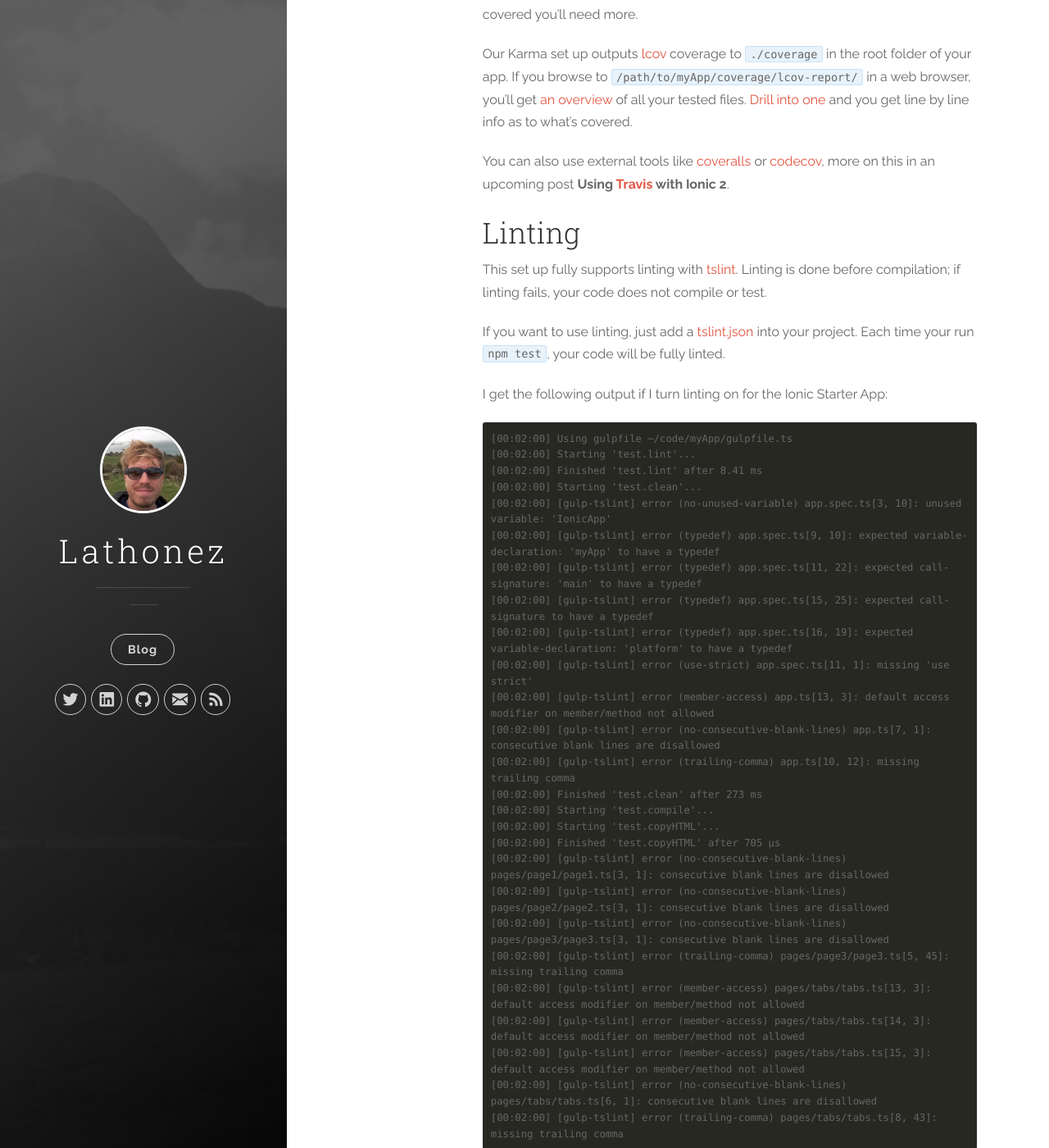
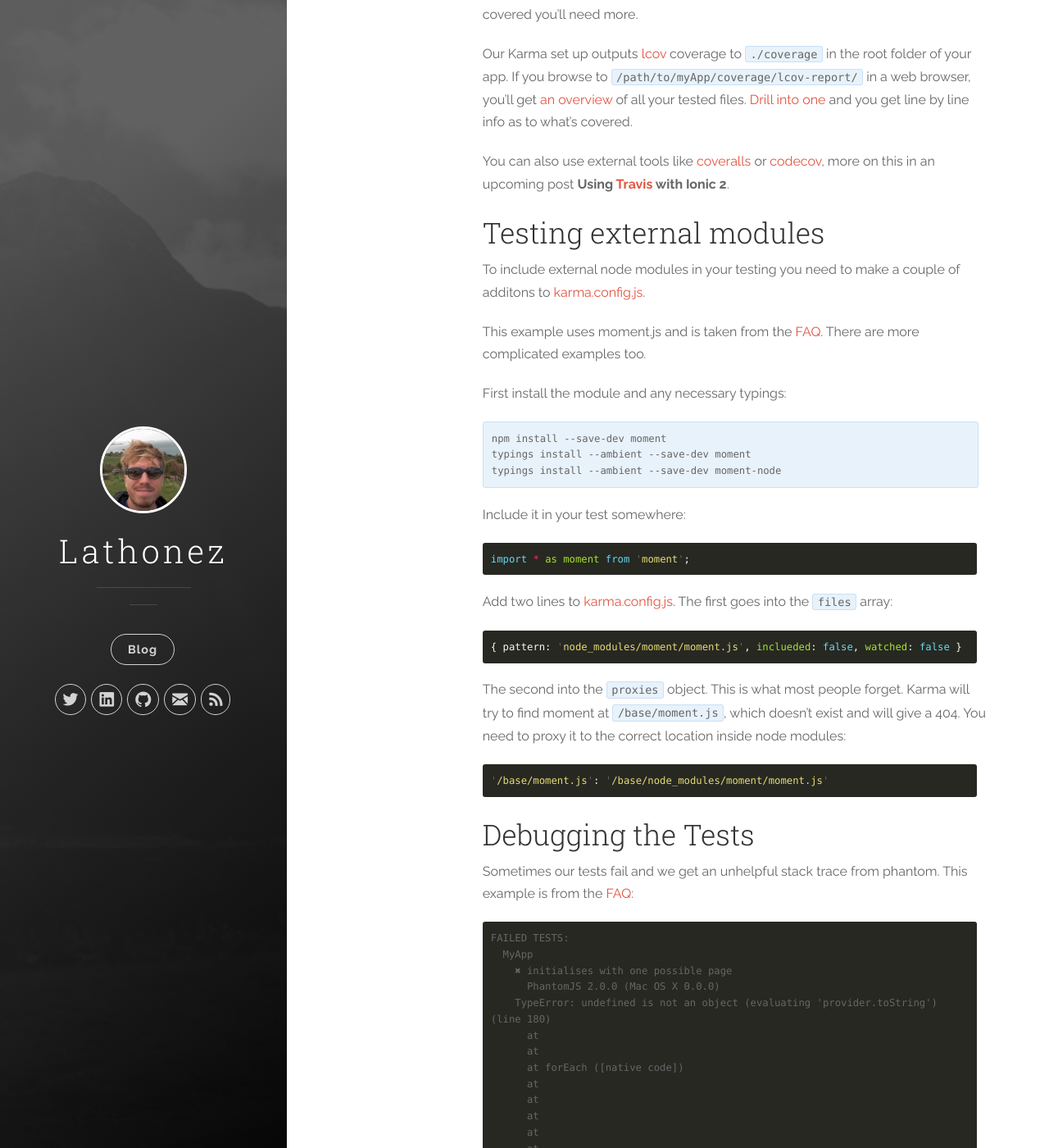
Before and after one commit to lathonez/lathonez.github.io, a Jekyll site: the page built from _posts/2016-02-21-ionic-2-unit-testing.markdown, in a window 1280 px wide and 1400 px high, scrolled down 8667 px. Shown: the whole window at 82% size. Built offline with Jekyll 4.4.1, drawn with Linux system fonts in a browser that asks for light colours; nearby versions of some CDN libraries; some of the changed text lies outside the part shown.

Commit message:
Adding debug and external modules

````diff
--- a/_posts/2016-02-21-ionic-2-unit-testing.markdown
+++ b/_posts/2016-02-21-ionic-2-unit-testing.markdown
@@ -353,43 +353,81 @@ Our Karma set up outputs [lcov][lcov-home] coverage to `./coverage` in the root
 
 You can also use external tools like [coveralls][clicker-coveralls] or [codecov][clicker-codecov], more on this in an upcoming post **Using [Travis][clicker-travis] with Ionic 2**.
 
+Testing external modules
+------------------------
+
+To include external node modules in your testing you need to make a couple of additons to [karma.config.js][karma.config.js].
+
+This example uses moment.js and is taken from the [FAQ][clicker-issue-33]. There are more complicated examples too.
+
+First install the module and any necessary typings:
+
+<div class="highlighter-rouge">
+<pre class="lowlight">
+<code>npm install --save-dev moment
+typings install --ambient --save-dev moment
+typings install --ambient --save-dev moment-node</code>
+</pre>
+</div>
+
+Include it in your test somewhere:
+
+```javascript
+import * as moment from 'moment';
+```
+
+Add two lines to [karma.config.js][karma.config.js]. The first goes into the `files` array:
+
+```javascript
+{ pattern: 'node_modules/moment/moment.js', inclueded: false, watched: false }
+```
+
+The second into the `proxies` object. This is what most people forget. Karma will try to find moment at `/base/moment.js`, which doesn't exist and will give a 404. You need to proxy it to the correct location inside node modules:
+
+```javascript
+'/base/moment.js': '/base/node_modules/moment/moment.js'
+```
+
+Debugging the Tests
+--------------------
+
+Sometimes our tests fail and we get an unhelpful stack trace from phantom. This example is from the [FAQ][clicker-issue-6]:
+
+```
+FAILED TESTS:
+  MyApp
+    ✖ initialises with one possible page
+      PhantomJS 2.0.0 (Mac OS X 0.0.0)
+    TypeError: undefined is not an object (evaluating 'provider.toString') (line 180)
+      at
+      at
+      at forEach ([native code])
+      at
+      at
+      at
+      at
+      at
+      at /Users/groyer/Documents/workspace/helperchoice/helpizr-app-v2/test/karma/tests.config.js:41:18
+```
+
+If this happens it's usually easier to debug yourself in Chrome.
+
+First build the tests and tell gulp to watch for changes. It'll rebuild the tests if you change anything:
+
+`npm run test.watch`
+
+Next start Karma. Calling it like this will invoke Chrome instead of Phantom and keep the browser open after the tests have finished. If Karma detects any changes (from the watch) it'll re-run your tests:
+
+`npm run karma`
+
+Chrome will pop up and run through all your tests. When this is finished, hit the [Debug][karma-debug-ss] button and another tab will open. Open the dev console and you can see the [output of all your tests][karma-console-ss], along with any errors which can be debugged as per usual.
+
 Linting
 -------
 
 This set up fully supports linting with [tslint][tslint-home]. Linting is done before compilation; if linting fails, your code does not compile or test.
 
 If you want to use linting, just add a [tslint.json][tslint.json] into your project. Each time your run `npm test`, your code will be fully linted.
-
-I get the following output if I turn linting on for the Ionic Starter App:
-
-```
-[00:02:00] Using gulpfile ~/code/myApp/gulpfile.ts
-[00:02:00] Starting 'test.lint'...
-[00:02:00] Finished 'test.lint' after 8.41 ms
-[00:02:00] Starting 'test.clean'...
-[00:02:00] [gulp-tslint] error (no-unused-variable) app.spec.ts[3, 10]: unused variable: 'IonicApp'
-[00:02:00] [gulp-tslint] error (typedef) app.spec.ts[9, 10]: expected variable-declaration: 'myApp' to have a typedef
-[00:02:00] [gulp-tslint] error (typedef) app.spec.ts[11, 22]: expected call-signature: 'main' to have a typedef
-[00:02:00] [gulp-tslint] error (typedef) app.spec.ts[15, 25]: expected call-signature to have a typedef
-[00:02:00] [gulp-tslint] error (typedef) app.spec.ts[16, 19]: expected variable-declaration: 'platform' to have a typedef
-[00:02:00] [gulp-tslint] error (use-strict) app.spec.ts[11, 1]: missing 'use strict'
-[00:02:00] [gulp-tslint] error (member-access) app.ts[13, 3]: default access modifier on member/method not allowed
-[00:02:00] [gulp-tslint] error (no-consecutive-blank-lines) app.ts[7, 1]: consecutive blank lines are disallowed
-[00:02:00] [gulp-tslint] error (trailing-comma) app.ts[10, 12]: missing trailing comma
-[00:02:00] Finished 'test.clean' after 273 ms
-[00:02:00] Starting 'test.compile'...
-[00:02:00] Starting 'test.copyHTML'...
-[00:02:00] Finished 'test.copyHTML' after 705 μs
-[00:02:00] [gulp-tslint] error (no-consecutive-blank-lines) pages/page1/page1.ts[3, 1]: consecutive blank lines are disallowed
-[00:02:00] [gulp-tslint] error (no-consecutive-blank-lines) pages/page2/page2.ts[3, 1]: consecutive blank lines are disallowed
-[00:02:00] [gulp-tslint] error (no-consecutive-blank-lines) pages/page3/page3.ts[3, 1]: consecutive blank lines are disallowed
-[00:02:00] [gulp-tslint] error (trailing-comma) pages/page3/page3.ts[5, 45]: missing trailing comma
-[00:02:00] [gulp-tslint] error (member-access) pages/tabs/tabs.ts[13, 3]: default access modifier on member/method not allowed
-[00:02:00] [gulp-tslint] error (member-access) pages/tabs/tabs.ts[14, 3]: default access modifier on member/method not allowed
-[00:02:00] [gulp-tslint] error (member-access) pages/tabs/tabs.ts[15, 3]: default access modifier on member/method not allowed
-[00:02:00] [gulp-tslint] error (no-consecutive-blank-lines) pages/tabs/tabs.ts[6, 1]: consecutive blank lines are disallowed
-[00:02:00] [gulp-tslint] error (trailing-comma) pages/tabs/tabs.ts[8, 43]: missing trailing comma
-```
 
 Removing tests from the .apk
 -----------------------------
@@ -406,11 +444,12 @@ If you can't get any of this working in your own project, [raise an issue][click
 FAQ
 ---
 
-* [How to debug PhantomJS stack trace][clicker-issue-6]
-* [How to test external node modules][clicker-issue-20]
-* [External node modules again][clicker-issue-22]
+* [Debugging unit tests example][clicker-issue-6]
+* [External modules example one][clicker-issue-20]
+* [External modules example two][clicker-issue-22]
+* [External modules example three (moment.js)][clicker-issue-33]
 * [404 on app.bundle.js][clicker-issue-29]
-* [what is app.stub.ts][clicker-issue-33]
+* [what is app.stub.ts][clicker-issue-34]
 
 [analog-clicker-img]: http://thumbs.dreamstime.com/thumblarge_304/1219960995H0ZkZw.jpg
 [angular2-seed-cfg]:  https://github.com/mgechev/angular2-seed/blob/master/tools/config.ts
@@ -435,6 +475,8 @@ FAQ
 [gulpfile.ts]:        https://github.com/lathonez/clicker/blob/master/test/gulpfile.ts
 [ionic-angular.js]:   https://github.com/lathonez/clicker/blob/master/test/ionic-angular.js
 [ionic-index.ts]:     https://github.com/driftyco/ionic/blob/2.0/ionic/index.ts
+[karma-console-ss]:   /images/ionic2_unit_testing/karma-console-screenshot.png
+[karma-debug-ss]:     /images/ionic2_unit_testing/karma-debug-screenshot.png
 [karma-home]:         https://karma-runner.github.io/0.13/index.html
 [karma-tm-docs]:      https://karma-runner.github.io/0.8/plus/RequireJS.html
 [karma.config.js]:    https://github.com/lathonez/clicker/blob/master/test/karma.config.js
````
Also changed, not shown: other parts of _posts/2016-02-21-ionic-2-unit-testing.markdown (+2 -1 lines), images/ionic2_unit_testing/karma-console-screenshot.png (added), images/ionic2_unit_testing/karma-debug-screenshot.png (added).
